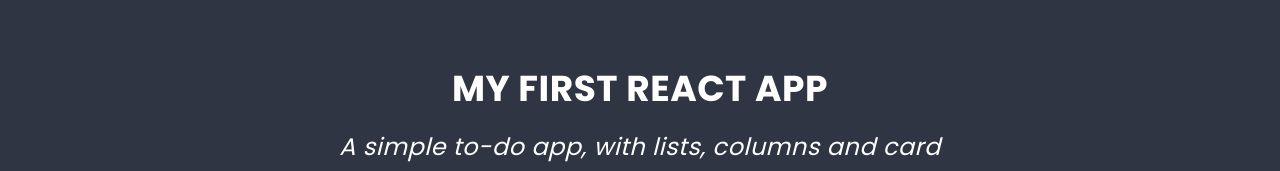
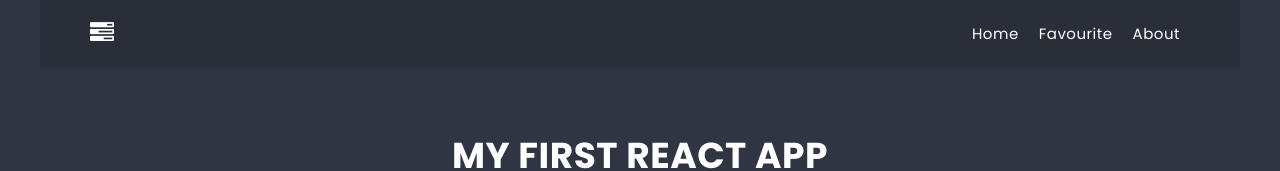
Before and after one commit to kamila-wilczynska/ToDoList, a React (Create React App) app: page / in a window 1280 px wide. Shown: the top 171 px of the page. Built offline with nearby package versions, Linux system fonts and the light colour scheme.

Commit message:
Add Favourite and About components

```diff
--- a/package.json
+++ b/package.json
@@ -10,6 +10,7 @@
     "react": "^18.2.0",
     "react-dom": "^18.2.0",
     "react-redux": "7.2.5",
+    "react-router-dom": "6.0.1",
     "react-scripts": "5.0.1",
     "redux": "4.2.0",
     "sass": "^1.56.2",
--- a/src/App.js
+++ b/src/App.js
@@ -2,16 +2,20 @@
 import SearchForm from './components/SearchForm/SearchForm.js';
 import List from './components/List/List.js';
 import Container from './components/Container/Container.js';
+import NavBar from './components/NavBar/NavBar.js';
 
 const App = () => {
 	return (
+		<main>
+			<NavBar />
 			<Container>
-		<div>
+
 				<Hero />
 				<SearchForm />
 				<List />
-		</div>
+
 			</Container>
+		</main>
 	);
 };
 
--- /dev/null
+++ b/src/components/About/About.module.scss
@@ -0,0 +1 @@
+@import '../../styles/settings.scss';
--- /dev/null
+++ b/src/components/Favourite/Favourite.module.scss
@@ -0,0 +1 @@
+@import '../../styles/settings.scss';
--- /dev/null
+++ b/src/components/NavBar/NavBar.js
@@ -0,0 +1,31 @@
+import styles from './NavBar.module.scss';
+import Container from "../Container/Container";
+
+
+
+
+	const NavBar = () => {
+		return (
+			<nav className={styles.navbar}>
+			  <Container>
+				<div className={styles.navigation}>
+				<a href="/"><i className={styles.icon + " fa fa-tasks"} aria-hidden="true"></i> </a>
+
+				  <ul>
+					<li>
+					 <a href="/">Home</a>
+					</li>
+					<li>
+					 <a href="/favourite">Favourite</a>
+					</li>
+					<li>
+					 <a href="/about">About</a>
+					</li>
+				  </ul>
+				</div>
+			  </Container>
+			</nav>
+		  );
+	};
+
+	export default NavBar;
--- /dev/null
+++ b/src/components/NavBar/NavBar.module.scss
@@ -0,0 +1,38 @@
+@import '../../styles/settings.scss';
+
+.navigation .icon {
+	margin: 20px 0 0 50px;
+	font-size: 24px;
+  }
+
+  .navigation a {
+	color: $color-light;
+	text-decoration: none;
+  }
+
+  .navigation ul {
+	list-style: none;
+	display: flex;
+	flex-direction:row;
+	margin-right: 50px;
+	font-size: 15px;
+
+
+  }
+
+  .navigation {
+	justify-content: space-between;
+	background-color: darken($color-dark, 3%);
+	display: flex;
+	//width: 100vw;
+
+  }
+
+  .navbar {
+	margin-top: -20px;
+
+  }
+
+  .navigation ul li {
+	padding: 10px;
+  }
--- a/src/redux/store.js
+++ b/src/redux/store.js
@@ -14,9 +14,6 @@
   export const searchInputValue = (state) => state.searchString;
 
 
-  export const updateSearchString = (payload) => ({  type: "UPDATE_SEARCHSTRING",
-  payload
-});
 
 export const getAllColumns = (state) => state.columns;
 
@@ -26,6 +23,9 @@
 export const addColumn = (payload) => ({ type: 'ADD_COLUMN', payload });
 export const addCard = (payload) => ({ type: 'ADD_CARD', payload });
 //export const searchCards = (payload) => ({ type: 'SEARCH', payload });
+export const updateSearchString = (payload) => ({  type: "UPDATE_SEARCHSTRING",
+payload
+});// payload = data  type= name
 
 const reducer = (state, action) => {
 	switch (action.type) {
```
Also changed, not shown: src/components/About/About.js (added, +16 -0 lines), src/components/Favourite/Favourite.js (added, +17 -0 lines), 1 other file (tests, documents, lock files or other folders). Lines whose indentation alone changed are shown as unchanged.
